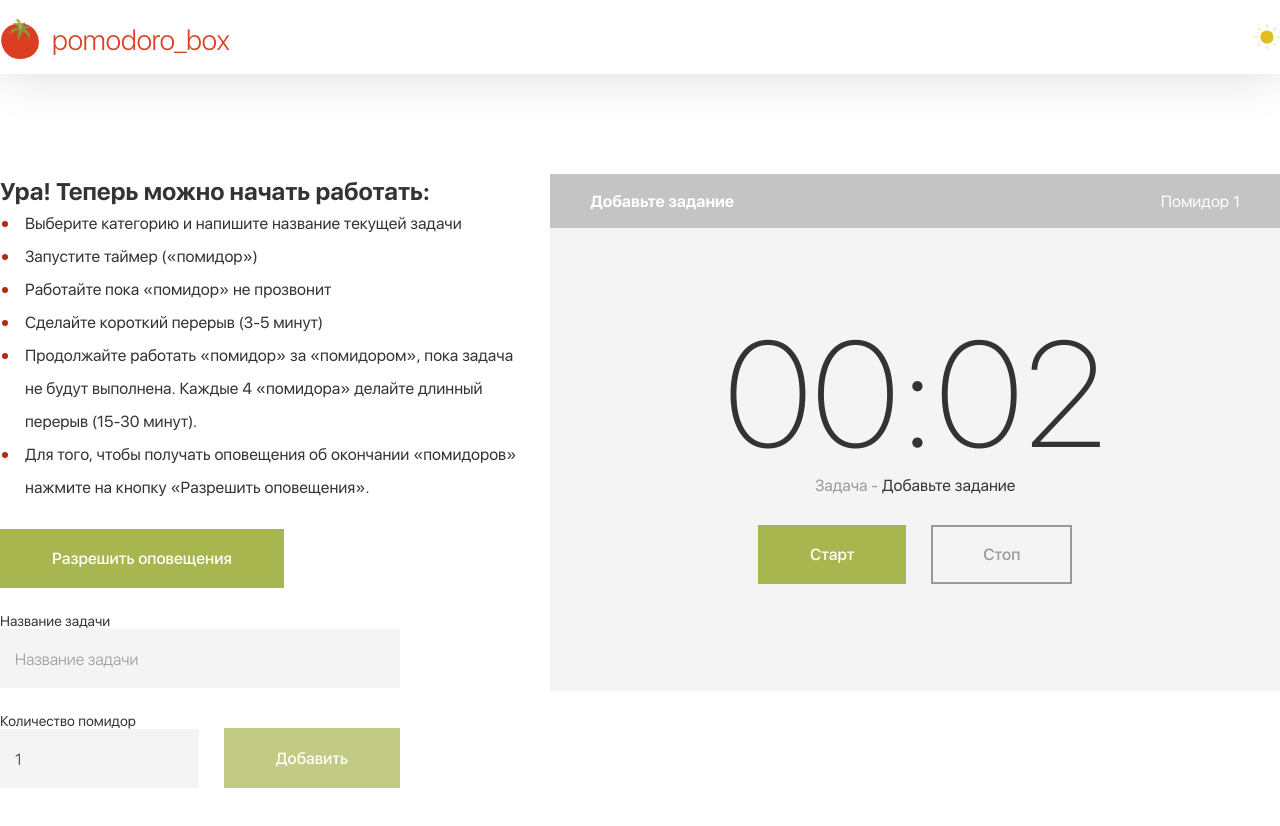
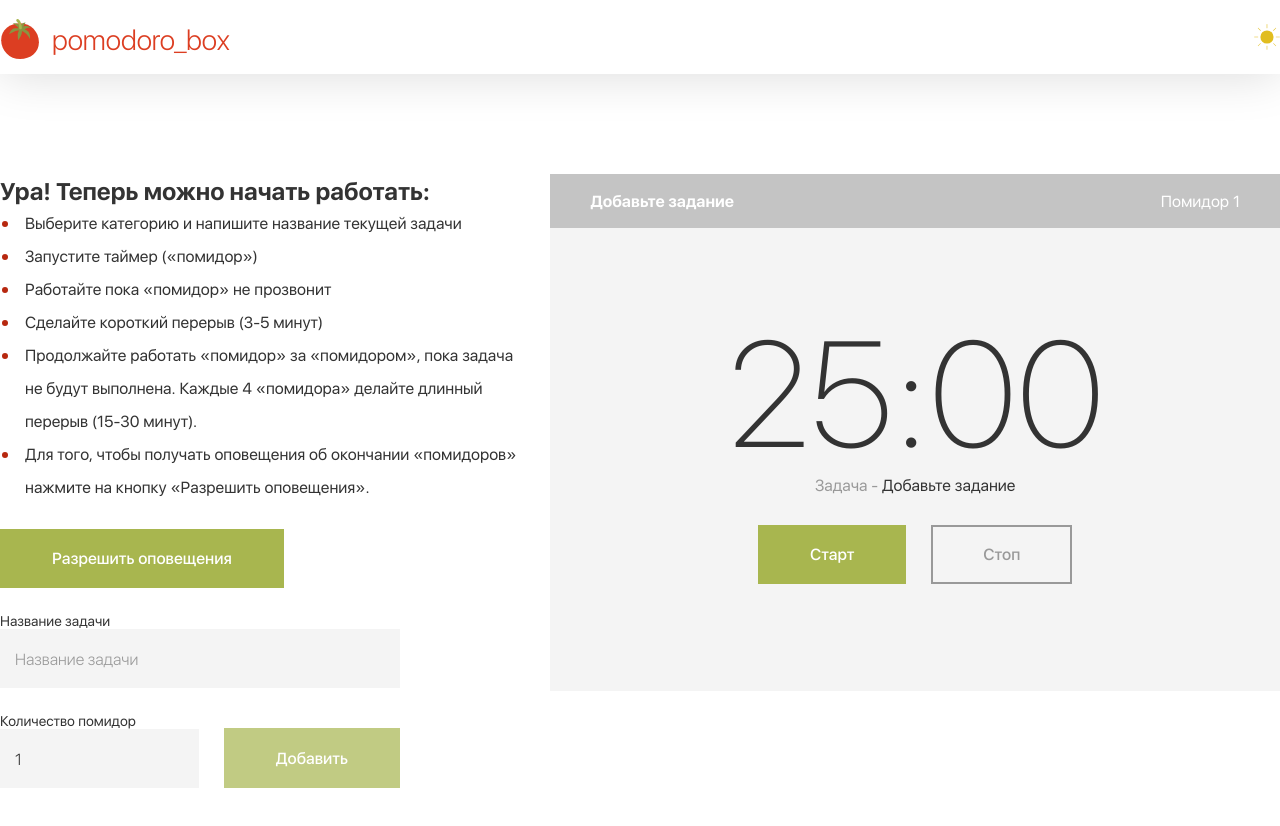
Before and after one commit to valentin-permiakov/pomodoro-app, a React app: page / in a window 1280 px wide. Shown: the top 826 px of the page. Built offline with nearby package versions, Linux system fonts and the light colour scheme.

Commit message:
changed global vars

```diff
--- a/package.json
+++ b/package.json
@@ -3,6 +3,9 @@
   "version": "1.0.0",
   "description": "A pomodoro web-app",
   "main": "index.js",
+  "repository": {
+    "url": "git+https://github.com/valentin-permiakov/pomodoro-app.git"
+  },
   "scripts": {
     "test": "echo \"Error: no test specified\" && exit 1",
     "dev": "cross-env NODE_ENV=development webpack-dev-server",
--- a/src/globalConst.ts
+++ b/src/globalConst.ts
@@ -19,10 +19,10 @@ export const timerSettings: ITimerSettings = {
   isStarted: false,
   isBreak: false,
   isPaused: false,
-  pomodoroMinutes: 0,
-  pomodoroSeconds: 2,
-  breakMinutes: 10,
-  breakSeconds: 3,
+  pomodoroMinutes: 25,
+  pomodoroSeconds: 0,
+  breakMinutes: 5,
+  breakSeconds: 0,
   bigBreakMinutes: 15,
   bigBreakSeconds: 0,
   pomodoroCount: 1,
```
